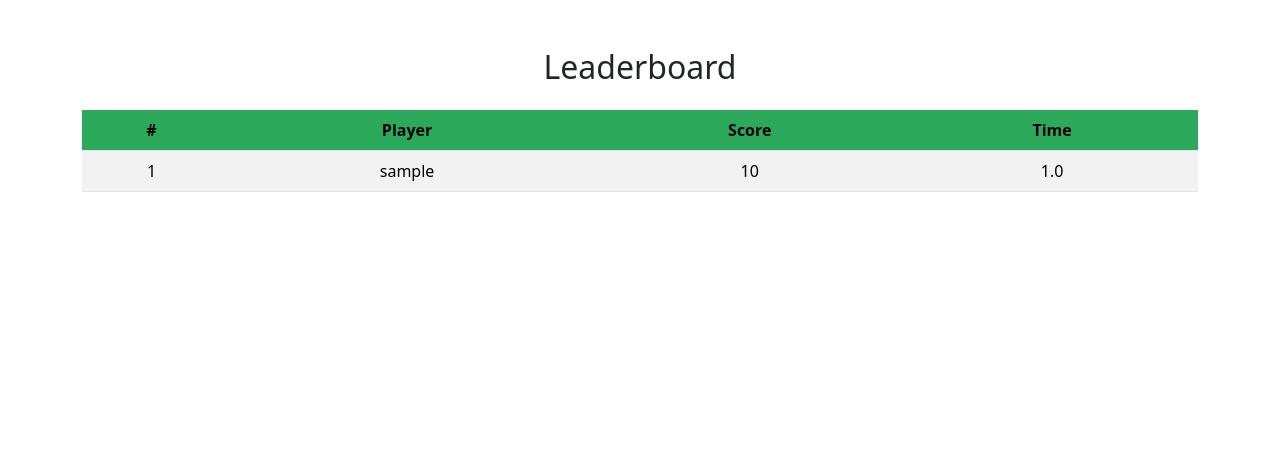
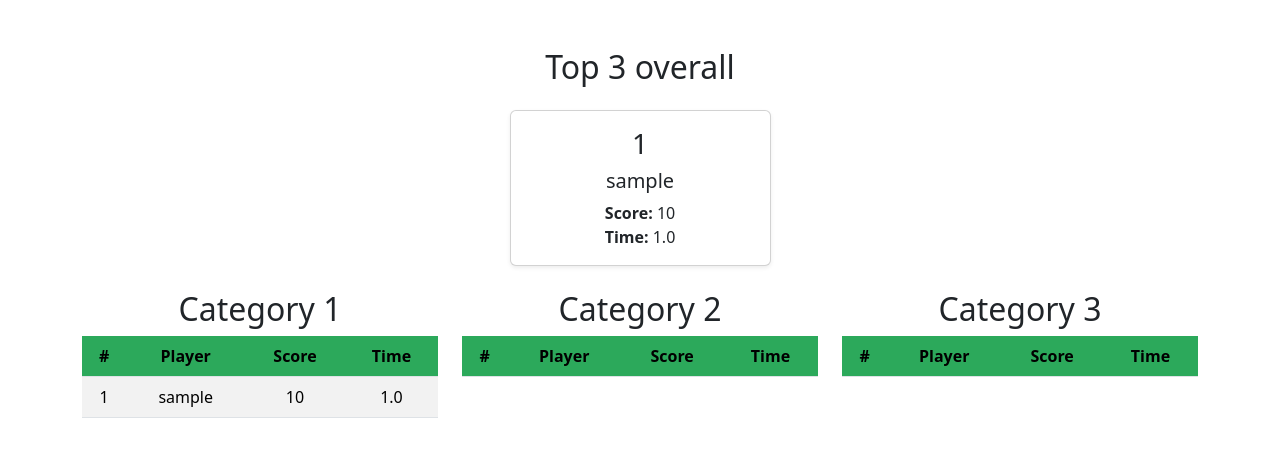
Before and after one commit to MichaelLaguatan/Ateme-Quiz-Game, a Flask app: page /leaderboard in a window 1280 px wide. Shown: the part 57-514 px from the top of the page. Run offline with Flask 3, Linux system fonts and the light colour scheme; tables that the repository leaves empty hold one stand-in row (values such as "Sample post"); lists and menus that the app fills with data are empty.

Commit message:
Changed leaderboards and started random question selection

```diff
--- a/app/main/routes.py
+++ b/app/main/routes.py
@@ -5,13 +5,15 @@ from app.models import User, Questions
 from app import db
 import csv
 import sqlalchemy as sa
+from datetime import datetime
+from sqlalchemy import func
 
 @bp.route('/', methods=["GET", "POST"])
 @bp.route('/index', methods=["GET", "POST"])
 def index():
   form = RegistrationForm()
   if form.validate_on_submit():
-      user = User(username=form.username.data, score=0, time_taken=0)
+      user = User(username=form.username.data, score=0, time_taken=0, quiz_type=0, day_taken=datetime.now())
       db.session.add(user)
       db.session.commit()
       return redirect(url_for('main.quiz_type', username=user.username))
@@ -19,10 +21,10 @@ def index():
 
 @bp.route('/quiz_type/<username>', methods=["GET", "POST"])
 def quiz_type(username):
-   form = QuizCategoryForm()
-   if form.validate_on_submit():
+  form = QuizCategoryForm()
+  if form.validate_on_submit():
       return redirect(url_for('main.quiz', quiz_type=form.categories.data, username=username))
-   return render_template('quiz_type.html', title='Quiz Category', form=form, username=username)
+  return render_template('quiz_type.html', title='Quiz Category', form=form, username=username)
 
 @bp.route('/quiz/<username>/<quiz_type>')
 def quiz(username, quiz_type):
@@ -30,11 +32,11 @@ def quiz(username, quiz_type):
   db_questions = []
   match quiz_type:
     case '1':
-      db_questions = db.session.scalars(sa.select(Questions).where(Questions.category == 1)).all()
+      db_questions = db.session.scalars(sa.select(Questions).where(Questions.category == 1).order_by(func.random()).limit(5)).all()
     case '2':
-      db_questions = db.session.scalars(sa.select(Questions).where(Questions.category == 2)).all()
+      db_questions = db.session.scalars(sa.select(Questions).where(Questions.category == 2).order_by(func.random()).limit(5)).all()
     case '3':
-      db_questions = db.session.scalars(sa.select(Questions).where(Questions.category == 3)).all()
+      db_questions = db.session.scalars(sa.select(Questions).where(Questions.category == 3).order_by(func.random()).limit(5)).all()
   quiz_data = [{"question": question, "choices": [("a", question.option1), ("b", question.option2), ("c", question.option3), ("d", question.option4)]} for question in db_questions]
   for q in quiz_data:
     form.questions.append_entry()
@@ -53,23 +55,28 @@ def results(username, quiz_type):
   results = []
   for key, value in request.form.items():
     if key.endswith("-question_number") or key == "time_taken":
-       continue
+      continue
     results.append(value)
   for index, value in enumerate(results):
-     if value == db_questions[int(index)].correct_option:
+    if value == db_questions[int(index)].correct_option:
         correct += 1
   user.score = correct
   user.time_taken = request.form.get("time_taken")
+  user.quiz_type = quiz_type
+  user.day_taken = datetime.now()
   db.session.add(user)
   db.session.commit()
   return render_template('results.html', title='Results', correct=correct, num_questions=len(db_questions), time_taken=user.time_taken)
 
 @bp.route('/leaderboard')
 def leaderboard():
-   #users = db.session.scalars(sa.select(User)).all()
+  users = User.query.order_by(User.score.desc(), User.time_taken.asc()).all()
+  type1_users = [u for u in users if u.quiz_type == 1]
+  type2_users = [u for u in users if u.quiz_type == 2]
+  type3_users = [u for u in users if u.quiz_type == 3]
+  top_users = sorted(users, key=lambda u: (-u.score, u.time_taken))[:3]
 
-   users = User.query.order_by(User.score.desc(), User.time_taken.asc()).all()
-   return render_template('leaderboard.html', title='Leaderboard', users=users)
+  return render_template('leaderboard.html', title='Leaderboard', type1_users=type1_users, type2_users=type2_users, type3_users=type3_users, top_users=top_users)
 
 @bp.route('/read_csv')
 def read_csv():
--- a/app/models.py
+++ b/app/models.py
@@ -1,6 +1,7 @@
 import sqlalchemy as sa
 import sqlalchemy.orm as so
 from app import db
+from datetime import datetime
 
 
 class User(db.Model):
@@ -8,6 +9,8 @@ class User(db.Model):
     username: so.Mapped[str] = so.mapped_column(sa.String(64), index=True, unique=True)
     score: so.Mapped[int] = so.mapped_column(sa.Integer, index=True)
     time_taken: so.Mapped[float] = so.mapped_column(sa.Float, index=True)
+    quiz_type: so.Mapped[int] = so.mapped_column(sa.Integer, index=True)
+    day_taken: so.Mapped[datetime] = so.mapped_column(sa.DateTime, index=True)
 
     def __repr__(self):
         return 'User {}'.format(self.username)
--- a/app/templates/leaderboard.html
+++ b/app/templates/leaderboard.html
@@ -3,8 +3,39 @@
 {% block content %}
 
 <div class="container mt-5">
-  <h2 class="text-center mb-4">Leaderboard</h2>
+  <h2 class="text-center mb-4">Top 3 overall</h2>
+  <div class="row justify-content-center text-center">
+    {% for user in top_users%}
+    <div class="col-md-3">
+      <div class="card shadow-sm mb-4">
 
+        <div class="card-body">
+          <h3>
+            {% if loop.index == 1 %} 1
+            {% elif loop.index == 2 %} 2
+            {% elif loop.index == 3 %} 3
+            {% endif %}
+          </h3>
+
+          <h5 class="card-title">{{ user.username }}</h5>
+
+          <p class="card-text">
+            <strong>Score:</strong> {{ user.score }}<br>
+            <strong>Time:</strong> {{ user.time_taken }}
+          </p>
+        </div>
+      </div>
+    </div>
+    {% endfor %}
+  </div>
+
+
+
+
+  <div class="row">
+
+    <div class="col-md-4">
+      <h2 class="text-center">Category 1</h2>
       <div class="table-responsive">
         <table class="table table-striped table-hover text-center align-middle">
           <thead>
@@ -16,7 +47,7 @@
             </tr>
           </thead>
           <tbody>
-        {% for user in users %}
+            {% for user in type1_users %}
             <tr>
               <td>{{ loop.index }}</td>
               <td>{{ user.username }}</td>
@@ -29,4 +60,60 @@
       </div>
     </div>
 
+    <div class="col-md-4">
+      <h2 class="text-center">Category 2</h2>
+      <div class="table-responsive">
+        <table class="table table-striped table-hover text-center align-middle">
+          <thead>
+            <tr>
+              <th>#</th>
+              <th>Player</th>
+              <th>Score</th>
+              <th>Time</th>
+            </tr>
+          </thead>
+          <tbody>
+            {% for user in type2_users %}
+            <tr>
+              <td>{{ loop.index }}</td>
+              <td>{{ user.username }}</td>
+              <td>{{ user.score }}</td>
+              <td>{{ user.time_taken }}</td>
+            </tr>
+            {% endfor %}
+          </tbody>
+        </table>
+      </div>
+    </div>
+
+
+    <div class="col-md-4">
+      <h2 class="text-center">Category 3</h2>
+      <div class="table-responsive">
+        <table class="table table-striped table-hover text-center align-middle">
+          <thead>
+            <tr>
+              <th>#</th>
+              <th>Player</th>
+              <th>Score</th>
+              <th>Time</th>
+            </tr>
+          </thead>
+          <tbody>
+            {% for user in type3_users %}
+            <tr>
+              <td>{{ loop.index }}</td>
+              <td>{{ user.username }}</td>
+              <td>{{ user.score }}</td>
+              <td>{{ user.time_taken }}</td>
+            </tr>
+            {% endfor %}
+          </tbody>
+        </table>
+      </div>
+    </div>
+
+  </div>
+</div>
+
 {% endblock %}
--- a/sample_questions_1.csv
+++ b/sample_questions_1.csv
@@ -1,3 +1,6 @@
 What year was Emelie born?,2001,2002,2003,2004,c
 What year was Michael born?,2002,2003,2004,2005,b
 What year was Austin born?,1843,1776,2021,1999,d
+What do bees produce?,honey,beef,chicken,maple syrup,a
+Which of these is the fastest land animal,lion,horse,cheetah,gazelle,c
+Is Austin old?,True,False,null,null,a
--- a/sample_questions_2.csv
+++ b/sample_questions_2.csv
@@ -2,3 +2,5 @@ What year was Emelie born?,2001,2002,2003,2004,c
 What year was Michael born?,2002,2003,2004,2005,b
 What year was Austin born?,1843,1776,2021,1999,d
 Is Austin old?,True,False,null,null,a
+What is the largest ocean in the world?,Atlantic,Indian,Arctic,Pacific,d
+Which planet is known as the "red planet"?,Venus,Mars,Jupiter,Saturn,b
--- a/sample_questions_3.csv
+++ b/sample_questions_3.csv
@@ -1,2 +1,6 @@
 What year was Emelie born?,2001,2002,2003,2004,c
 What year was Michael born?,2002,2003,2004,2005,b
+Which of the following is not a fruit?,Strawberry,Austin,Avocado,Tomato,b
+What is the strongest muscle in the human body?,Jaw,Heart,Glutes,null,a
+How many chicken nuggets can Michael eat in a sitting?,2,100,10,5064,c
+What beverage is drank the most in the world?,tea,coffee,water,milk,c
```
Also changed, not shown: migrations/versions/6ff13cfd42ea_.py (added, +44 -0 lines), app.db. Lines whose indentation alone changed are shown as unchanged.
